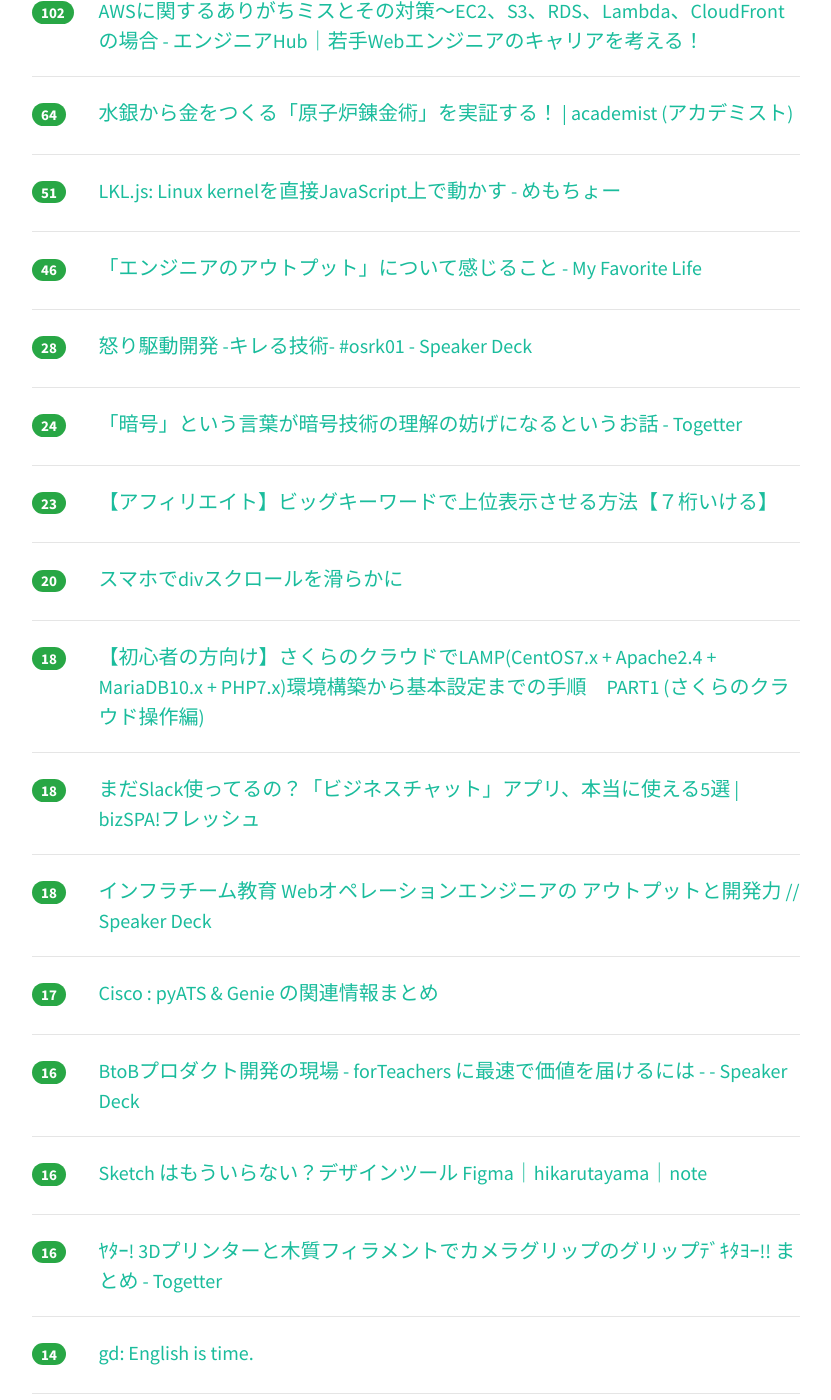
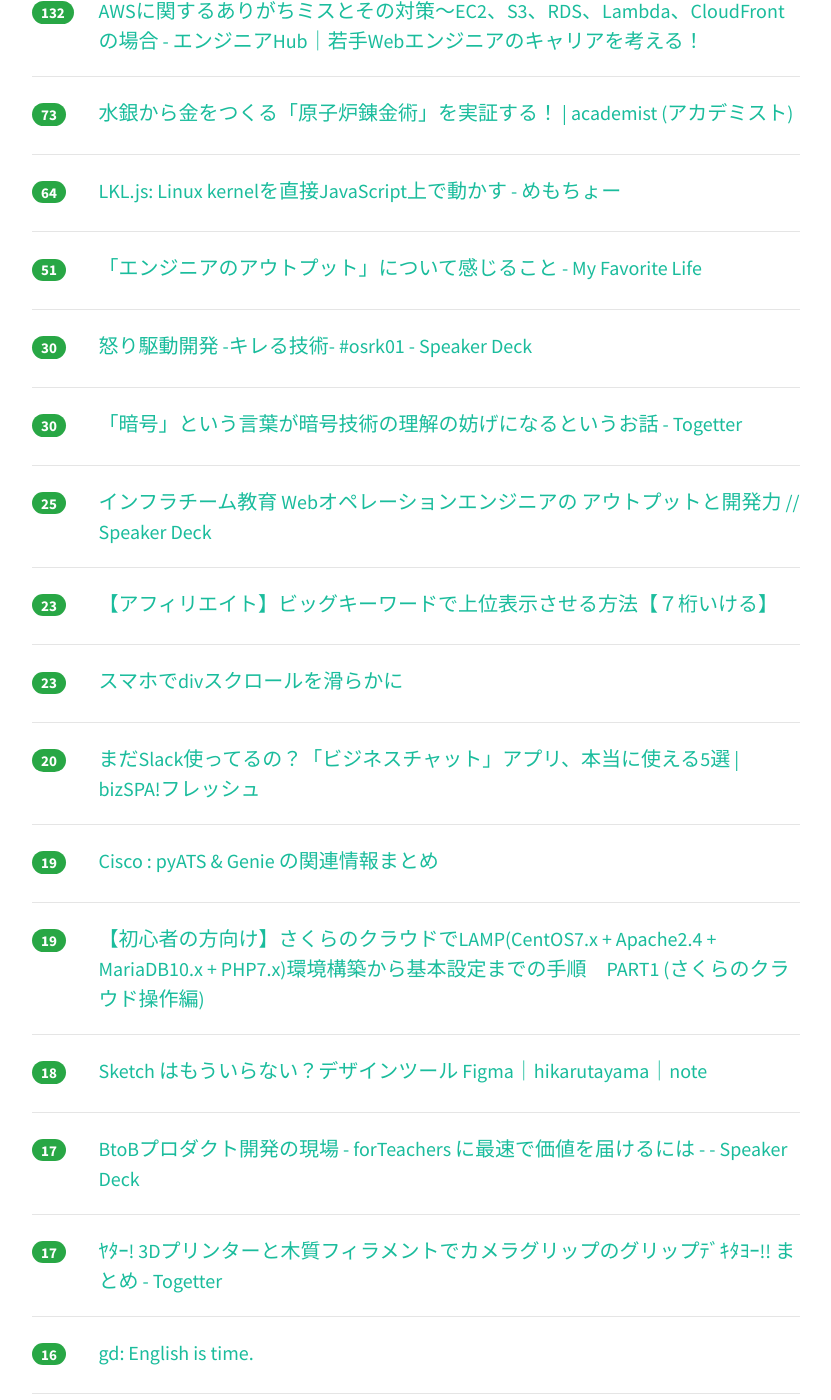
Before and after one commit to yatta47/hatena-matome-site, a Jekyll site: the page built from _posts/2018-07-22-hatena.md, in a window 1280 px wide and 1400 px high, scrolled down 501 px. Shown: the whole window, without its empty margins (224-1055 px from the left). Built offline with Jekyll 4.4.1, drawn with Linux system fonts in a browser that asks for light colours; nearby versions of some CDN libraries; some of the changed text lies outside the part shown.

Commit message:
Updated 2018-07-22

```diff
--- a/_posts/2018-07-22-hatena.md
+++ b/_posts/2018-07-22-hatena.md
@@ -12,33 +12,38 @@ tags: [it-hotentry]
 </div>
 <hr>
 <div class="row">
-<div class="col-1"><span class="badge badge-pill badge-success h2">102</span></div>
+<div class="col-1"><span class="badge badge-pill badge-success h2">132</span></div>
 <div class="col-11"><a href='https://employment.en-japan.com/engineerhub/entry/2018/07/17/110000' target='_blank'>AWSに関するありがちミスとその対策〜EC2、S3、RDS、Lambda、CloudFrontの場合 - エンジニアHub｜若手Webエンジニアのキャリアを考える！</a></div>
 </div>
 <hr>
 <div class="row">
-<div class="col-1"><span class="badge badge-pill badge-success h2">64</span></div>
+<div class="col-1"><span class="badge badge-pill badge-success h2">73</span></div>
 <div class="col-11"><a href='https://academist-cf.com/projects/72' target='_blank'>水銀から金をつくる「原子炉錬金術」を実証する！ | academist (アカデミスト)</a></div>
 </div>
 <hr>
 <div class="row">
-<div class="col-1"><span class="badge badge-pill badge-success h2">51</span></div>
+<div class="col-1"><span class="badge badge-pill badge-success h2">64</span></div>
 <div class="col-11"><a href='https://retrage01.hateblo.jp/entry/2018/07/21/153000' target='_blank'>LKL.js: Linux kernelを直接JavaScript上で動かす - めもちょー</a></div>
 </div>
 <hr>
 <div class="row">
-<div class="col-1"><span class="badge badge-pill badge-success h2">46</span></div>
+<div class="col-1"><span class="badge badge-pill badge-success h2">51</span></div>
 <div class="col-11"><a href='http://abemotion.hatenablog.com/entry/2018/07/22/005000' target='_blank'>「エンジニアのアウトプット」について感じること - My Favorite Life</a></div>
 </div>
 <hr>
 <div class="row">
-<div class="col-1"><span class="badge badge-pill badge-success h2">28</span></div>
+<div class="col-1"><span class="badge badge-pill badge-success h2">30</span></div>
 <div class="col-11"><a href='https://speakerdeck.com/joker1007/nu-riqu-dong-kai-fa-kireruji-shu-number-osrk01?slide=24' target='_blank'>怒り駆動開発 -キレる技術- #osrk01 - Speaker Deck</a></div>
 </div>
 <hr>
 <div class="row">
-<div class="col-1"><span class="badge badge-pill badge-success h2">24</span></div>
+<div class="col-1"><span class="badge badge-pill badge-success h2">30</span></div>
 <div class="col-11"><a href='https://togetter.com/li/1248882' target='_blank'>「暗号」という言葉が暗号技術の理解の妨げになるというお話 - Togetter</a></div>
+</div>
+<hr>
+<div class="row">
+<div class="col-1"><span class="badge badge-pill badge-success h2">25</span></div>
+<div class="col-11"><a href='https://speakerdeck.com/matsumoto_r/inhuratimujiao-yu-weboperesiyonenziniafalse-autopututotokai-fa-li' target='_blank'>インフラチーム教育 Webオペレーションエンジニアの アウトプットと開発力 // Speaker Deck</a></div>
 </div>
 <hr>
 <div class="row">
@@ -47,52 +52,47 @@ tags: [it-hotentry]
 </div>
 <hr>
 <div class="row">
-<div class="col-1"><span class="badge badge-pill badge-success h2">20</span></div>
+<div class="col-1"><span class="badge badge-pill badge-success h2">23</span></div>
 <div class="col-11"><a href='https://qiita.com/Mosac/items/707db05206fe9999aa96' target='_blank'>スマホでdivスクロールを滑らかに</a></div>
 </div>
 <hr>
 <div class="row">
-<div class="col-1"><span class="badge badge-pill badge-success h2">18</span></div>
+<div class="col-1"><span class="badge badge-pill badge-success h2">20</span></div>
+<div class="col-11"><a href='https://bizspa.jp/post-44488/' target='_blank'>まだSlack使ってるの？「ビジネスチャット」アプリ、本当に使える5選 | bizSPA!フレッシュ</a></div>
+</div>
+<hr>
+<div class="row">
+<div class="col-1"><span class="badge badge-pill badge-success h2">19</span></div>
+<div class="col-11"><a href='https://ccieojisan.net/post-1664/' target='_blank'>Cisco : pyATS & Genie の関連情報まとめ</a></div>
+</div>
+<hr>
+<div class="row">
+<div class="col-1"><span class="badge badge-pill badge-success h2">19</span></div>
 <div class="col-11"><a href='https://qiita.com/happy41111/items/394a17536a45a2226f4a' target='_blank'>【初心者の方向け】さくらのクラウドでLAMP(CentOS7.x + Apache2.4 + MariaDB10.x + PHP7.x)環境構築から基本設定までの手順　PART1 (さくらのクラウド操作編)</a></div>
 </div>
 <hr>
 <div class="row">
 <div class="col-1"><span class="badge badge-pill badge-success h2">18</span></div>
-<div class="col-11"><a href='https://bizspa.jp/post-44488/' target='_blank'>まだSlack使ってるの？「ビジネスチャット」アプリ、本当に使える5選 | bizSPA!フレッシュ</a></div>
-</div>
-<hr>
-<div class="row">
-<div class="col-1"><span class="badge badge-pill badge-success h2">18</span></div>
-<div class="col-11"><a href='https://speakerdeck.com/matsumoto_r/inhuratimujiao-yu-weboperesiyonenziniafalse-autopututotokai-fa-li' target='_blank'>インフラチーム教育 Webオペレーションエンジニアの アウトプットと開発力 // Speaker Deck</a></div>
+<div class="col-11"><a href='https://note.mu/hikarutayama/n/n3732af263247?magazine_key=m0c9f372ae915' target='_blank'>Sketch はもういらない？デザインツール Figma｜hikarutayama｜note</a></div>
 </div>
 <hr>
 <div class="row">
 <div class="col-1"><span class="badge badge-pill badge-success h2">17</span></div>
-<div class="col-11"><a href='https://ccieojisan.net/post-1664/' target='_blank'>Cisco : pyATS & Genie の関連情報まとめ</a></div>
+<div class="col-11"><a href='https://speakerdeck.com/kechol/btobpurodakutokai-fa-falsexian-chang-forteachers-nizui-su-dejia-zhi-wojie-keruniha' target='_blank'>BtoBプロダクト開発の現場 - forTeachers に最速で価値を届けるには - - Speaker Deck</a></div>
+</div>
+<hr>
+<div class="row">
+<div class="col-1"><span class="badge badge-pill badge-success h2">17</span></div>
+<div class="col-11"><a href='https://togetter.com/li/1248974' target='_blank'>ﾔﾀｰ! 3Dプリンターと木質フィラメントでカメラグリップのグリップﾃﾞｷﾀﾖｰ!! まとめ - Togetter</a></div>
 </div>
 <hr>
 <div class="row">
 <div class="col-1"><span class="badge badge-pill badge-success h2">16</span></div>
-<div class="col-11"><a href='https://speakerdeck.com/kechol/btobpurodakutokai-fa-falsexian-chang-forteachers-nizui-su-dejia-zhi-wojie-keruniha' target='_blank'>BtoBプロダクト開発の現場 - forTeachers に最速で価値を届けるには - - Speaker Deck</a></div>
-</div>
-<hr>
-<div class="row">
-<div class="col-1"><span class="badge badge-pill badge-success h2">16</span></div>
-<div class="col-11"><a href='https://note.mu/hikarutayama/n/n3732af263247?magazine_key=m0c9f372ae915' target='_blank'>Sketch はもういらない？デザインツール Figma｜hikarutayama｜note</a></div>
-</div>
-<hr>
-<div class="row">
-<div class="col-1"><span class="badge badge-pill badge-success h2">16</span></div>
-<div class="col-11"><a href='https://togetter.com/li/1248974' target='_blank'>ﾔﾀｰ! 3Dプリンターと木質フィラメントでカメラグリップのグリップﾃﾞｷﾀﾖｰ!! まとめ - Togetter</a></div>
-</div>
-<hr>
-<div class="row">
-<div class="col-1"><span class="badge badge-pill badge-success h2">14</span></div>
 <div class="col-11"><a href='http://www.m43.net/2018/07/english-is-time.html' target='_blank'>gd: English is time.</a></div>
 </div>
 <hr>
 <div class="row">
-<div class="col-1"><span class="badge badge-pill badge-success h2">13</span></div>
+<div class="col-1"><span class="badge badge-pill badge-success h2">15</span></div>
 <div class="col-11"><a href='https://speakerdeck.com/fadis/zuo-tuteli-jie-suruwireguard' target='_blank'>作って理解するWireGuard - Speaker Deck</a></div>
 </div>
 <hr>
@@ -103,22 +103,37 @@ tags: [it-hotentry]
 <hr>
 <div class="row">
 <div class="col-1"><span class="badge badge-pill badge-success h2">13</span></div>
+<div class="col-11"><a href='https://bps-tomoya.hateblo.jp/entry/2018/07/21/142503' target='_blank'>Android アプリ の DI コンテナとして KOIN を使う理由とちょこっとした紹介 - BattleProgrammerShibata</a></div>
+</div>
+<hr>
+<div class="row">
+<div class="col-1"><span class="badge badge-pill badge-success h2">13</span></div>
 <div class="col-11"><a href='https://japanese.engadget.com/2018/07/20/mi-max-3-xiaomi-6-9/' target='_blank'>マジでデカいスマホ「Mi Max 3」をXiaomiが発表　ほぼ7インチ - Engadget 日本版</a></div>
 </div>
 <hr>
 <div class="row">
+<div class="col-1"><span class="badge badge-pill badge-success h2">13</span></div>
+<div class="col-11"><a href='https://kencyanayo.com/tool-speech/' target='_blank'>Siriが本を読むよ【便利】Iphoneのテキストを音声で読み上げてもらうライフハック</a></div>
+</div>
+<hr>
+<div class="row">
 <div class="col-1"><span class="badge badge-pill badge-success h2">12</span></div>
-<div class="col-11"><a href='https://bps-tomoya.hateblo.jp/entry/2018/07/21/142503' target='_blank'>Android アプリ の DI コンテナとして KOIN を使う理由とちょこっとした紹介 - BattleProgrammerShibata</a></div>
+<div class="col-11"><a href='https://ift.tt/2uBESqa' target='_blank'>Android アプリ の DI コンテナとして KOIN を使う理由とちょこっとした紹介 - BattleProgrammerShibata</a></div>
+</div>
+<hr>
+<div class="row">
+<div class="col-1"><span class="badge badge-pill badge-success h2">11</span></div>
+<div class="col-11"><a href='https://github.com/Puchaczov/Musoq' target='_blank'>GitHub - Puchaczov/Musoq: Use SQL on various data sources</a></div>
 </div>
 <hr>
 <div class="row">
 <div class="col-1"><span class="badge badge-pill badge-success h2">10</span></div>
-<div class="col-11"><a href='https://ift.tt/2uBESqa' target='_blank'>Android アプリ の DI コンテナとして KOIN を使う理由とちょこっとした紹介 - BattleProgrammerShibata</a></div>
+<div class="col-11"><a href='https://jenkins.io/blog/2018/06/15/simple-pull-request-plugin/' target='_blank'>GSoC Project Intro: Pipeline as YAML</a></div>
 </div>
 <hr>
 <div class="row">
 <div class="col-1"><span class="badge badge-pill badge-success h2">10</span></div>
-<div class="col-11"><a href='https://kencyanayo.com/tool-speech/' target='_blank'>Siriが本を読むよ【便利】Iphoneのテキストを音声で読み上げてもらうライフハック</a></div>
+<div class="col-11"><a href='https://japanese.engadget.com/2018/07/21/google-move-mirror/' target='_blank'>Google、自分と同じ姿勢の写真をリアルタイムに表示する「Move Mirror」公開 - Engadget 日本版</a></div>
 </div>
 <hr>
 <div class="row">
@@ -138,17 +153,12 @@ tags: [it-hotentry]
 <hr>
 <div class="row">
 <div class="col-1"><span class="badge badge-pill badge-success h2">9</span></div>
-<div class="col-11"><a href='https://jenkins.io/blog/2018/06/15/simple-pull-request-plugin/' target='_blank'>GSoC Project Intro: Pipeline as YAML</a></div>
+<div class="col-11"><a href='http://hokoxjouhou.blog105.fc2.com/blog-entry-1221.html' target='_blank'>最近、Googleマップですごいなと思ったこと - 情報管理LOG</a></div>
 </div>
 <hr>
 <div class="row">
 <div class="col-1"><span class="badge badge-pill badge-success h2">9</span></div>
-<div class="col-11"><a href='https://github.com/Puchaczov/Musoq' target='_blank'>GitHub - Puchaczov/Musoq: Use SQL on various data sources</a></div>
-</div>
-<hr>
-<div class="row">
-<div class="col-1"><span class="badge badge-pill badge-success h2">9</span></div>
-<div class="col-11"><a href='http://hokoxjouhou.blog105.fc2.com/blog-entry-1221.html' target='_blank'>最近、Googleマップですごいなと思ったこと - 情報管理LOG</a></div>
+<div class="col-11"><a href='http://www.dtmstation.com/archives/52017299.html' target='_blank'>手持ち機材を自由に組み合わせて新マシンに作れちゃう!?不思議で超強力なMIDIプロセッサ、midiglueのクラウドファンディングがスタート : 藤本健の“DTMステーション”</a></div>
 </div>
 <hr>
 <div class="row">
@@ -163,7 +173,7 @@ tags: [it-hotentry]
 <hr>
 <div class="row">
 <div class="col-1"><span class="badge badge-pill badge-success h2">8</span></div>
-<div class="col-11"><a href='https://japanese.engadget.com/2018/07/21/google-move-mirror/' target='_blank'>Google、自分と同じ姿勢の写真をリアルタイムに表示する「Move Mirror」公開 - Engadget 日本版</a></div>
+<div class="col-11"><a href='https://wired.jp/2018/07/21/microsoft-surface-go/' target='_blank'>マイクロソフトは「Surface Go」で、教育市場に食い込めるか｜WIRED.jp</a></div>
 </div>
 <hr>
 <div class="row">
@@ -183,16 +193,6 @@ tags: [it-hotentry]
 <hr>
 <div class="row">
 <div class="col-1"><span class="badge badge-pill badge-success h2">5</span></div>
-<div class="col-11"><a href='http://www.dtmstation.com/archives/52017299.html' target='_blank'>手持ち機材を自由に組み合わせて新マシンに作れちゃう!?不思議で超強力なMIDIプロセッサ、midiglueのクラウドファンディングがスタート : 藤本健の“DTMステーション”</a></div>
-</div>
-<hr>
-<div class="row">
-<div class="col-1"><span class="badge badge-pill badge-success h2">5</span></div>
-<div class="col-11"><a href='https://wired.jp/2018/07/21/microsoft-surface-go/' target='_blank'>マイクロソフトは「Surface Go」で、教育市場に食い込めるか｜WIRED.jp</a></div>
-</div>
-<hr>
-<div class="row">
-<div class="col-1"><span class="badge badge-pill badge-success h2">4</span></div>
 <div class="col-11"><a href='http://www.itmedia.co.jp/pcuser/articles/1807/22/news010.html' target='_blank'>Amazon史上最大の「プライムデー2018」振り返り　トラブル発生も1億点を販売 - ITmedia PC USER</a></div>
 </div>
 <hr>
```
Also changed, not shown: other parts of _posts/2018-07-22-hatena.md (+1 -1 lines).
